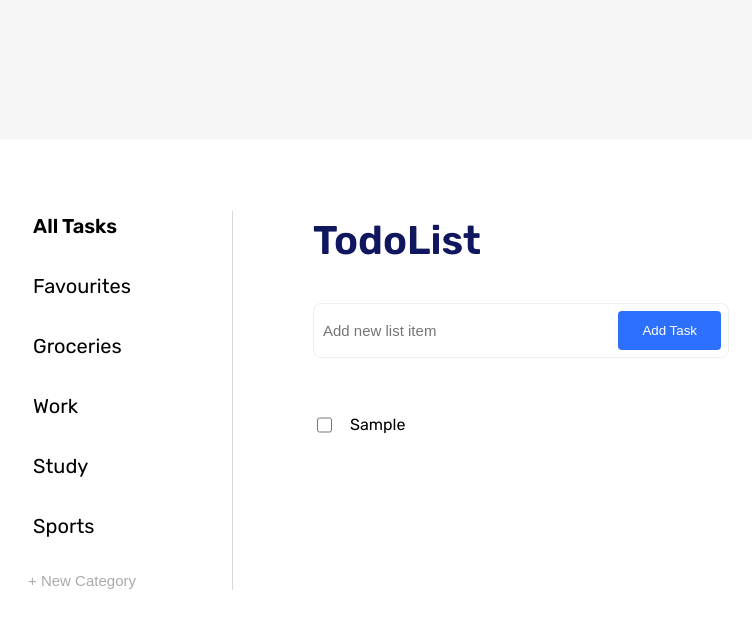
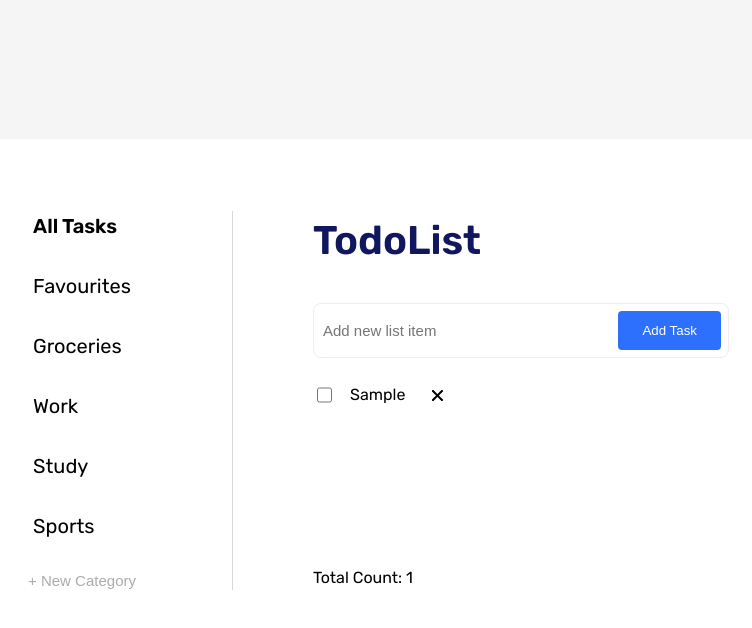
Before and after one commit to serhiyhvala/redux-toolkit-todolist, a React (Vite) app: page /all in a window 1280 px wide. Both pictures are taken after typing "Sample" into the empty fields and a click on the button "Add Task". Shown: the top 628 px of the page, without its empty margins (208-960 px from the left). Built offline with nearby package versions, Linux system fonts and the light colour scheme.

Commit message:
Create Slice for Deleting single Todos, and create Todos Count

```diff
--- a/src/components/todoForm/TodoForm.module.scss
+++ b/src/components/todoForm/TodoForm.module.scss
@@ -8,7 +8,7 @@
     display: flex;
     flex-direction: row;
     justify-content: space-between;
-    margin: 32px 0 55px 0;
+    margin: 32px 0 25px 0;
     input, input:focus{
       border: hidden;
       outline: none;
--- a/src/components/todoForm/TodoForm.tsx
+++ b/src/components/todoForm/TodoForm.tsx
@@ -16,7 +16,7 @@ const TodoForm = () => {
   }
   return (
       <form className={styles.todo_input} onSubmit={handleSubmitForm}>
-        <input type="text" placeholder='Add new list item' value={inputField} onChange={handleChangeInputField}/>
+        <input type="text" required={true} placeholder='Add new list item' value={inputField} onChange={handleChangeInputField}/>
         <button className={styles.todo_button}>Add Task</button>
       </form>
   );
--- a/src/components/todoItem/TodoItem.module.scss
+++ b/src/components/todoItem/TodoItem.module.scss
@@ -1,15 +1,28 @@
-.todo{
-  &_checkbox{
+.todo {
+  &_container {
+    display: flex;
+  }
+
+  &_checkbox {
     display: flex;
     gap: 15px;
     margin-bottom: 15px;
     transition: .3s all ease-in-out;
     cursor: pointer;
-    input{
+
+    input {
       width: 15px;
     }
-    &:hover{
+
+    &:hover {
       color: #2D70FD;
     }
   }
+
+  &_clearIcon {
+    margin-left: 20px;
+    cursor: pointer;
+    width: 25px;
+    height: 25px;
+  }
 }
--- a/src/components/todoItem/TodoItem.tsx
+++ b/src/components/todoItem/TodoItem.tsx
@@ -1,14 +1,21 @@
 import styles from "./TodoItem.module.scss";
 import {FC} from "react";
-import {TodoItemType} from "@store/todo/todoSlice";
+import {deleteSingleTodo, TodoItemType, toggleTodo} from "@store/todo/todoSlice";
+import {useAppDispatch} from "@store/hooks";
+import clearTodo from '@assets/clearTodo.png'
 
 
-const TodoItem: FC<TodoItemType> = ({completed, title}) => {
+const TodoItem: FC<TodoItemType> = ({completed, title, id}) => {
+  const dispatch = useAppDispatch()
   return (
-      <label className={styles.todo_checkbox}>
-        <input type="checkbox" checked={completed}/>
-        {title}
-      </label>
+      <div className={styles.todo_container}>
+        <label className={styles.todo_checkbox}>
+          <input type="checkbox" checked={completed} onClick={() => dispatch(toggleTodo(id))}/>
+          {title}
+        </label>
+        <img src={clearTodo} className={styles.todo_clearIcon} alt="clearTodo"
+             onClick={() => dispatch(deleteSingleTodo(id))}/>
+      </div>
   );
 };
 
--- a/src/components/todoList/TodoList.module.scss
+++ b/src/components/todoList/TodoList.module.scss
@@ -1,5 +1,9 @@
 .container{
+  display: flex;
+  flex-direction: column;
+  justify-content: space-between;
   padding-left: 80px;
+  &_list{
     display: flex;
     flex-direction: column;
     align-items: flex-start;
@@ -9,3 +13,4 @@
       color: #11175E;
     }
   }
+}
--- a/src/components/todoList/TodoList.tsx
+++ b/src/components/todoList/TodoList.tsx
@@ -5,13 +5,19 @@ import {useAppSelector} from "@store/hooks";
 
 const TodoList = () => {
   const {list} = useAppSelector(state => state.todo)
+  const totalCount = list.length
   return (
       <div className={styles.container}>
-        <span>TodoList</span>
-        <TodoForm />
-        {list.map((item) => (
-            <TodoItem key={item.id} {...item} />
-        ))}
+        <div className={styles.container_list}>
+          <span>TodoList</span>
+          <TodoForm />
+          {totalCount ? list.map((item) => (
+              <TodoItem key={item.id} {...item}/>
+          )) : "You Don't Have Any Todos"}
+        </div>
+        <div>
+          {totalCount ? <span>Total Count: {totalCount}</span> : null}
+        </div>
       </div>
   );
 };
--- a/src/store/todo/todoSlice.ts
+++ b/src/store/todo/todoSlice.ts
@@ -26,10 +26,19 @@ export const todoSlice = createSlice({
         completed: false
       }
       state.list.push(newTodo)
+    },
+    toggleTodo: (state, action:PayloadAction<string>) => {
+      state.list = state.list.map(item => item.id === action.payload ? {...item, completed: !item.completed} : item)
+    },
+    deleteSingleTodo: (state, action:PayloadAction<string>) => {
+      state.list = state.list.filter(item => item.id !== action.payload)
     }
   }
 })
 
-export const {addTodo} = todoSlice.actions
+export const {addTodo, toggleTodo, deleteSingleTodo} = todoSlice.actions
 
 export default todoSlice.reducer
+
+export class TodoItem {
+}
--- a/tsconfig.json
+++ b/tsconfig.json
@@ -18,7 +18,8 @@
     "baseUrl": "./src",
     "paths": {
       "@components/*": ["./components/*"],
-      "@store/*": ["./store/*"]
+      "@store/*": ["./store/*"],
+      "@assets/*": ["./assets/*"]
     }
   },
   "include": ["src", "./"],
```
Also changed, not shown: src/assets/clearTodo.png (added). Lines whose indentation alone changed are shown as unchanged.
